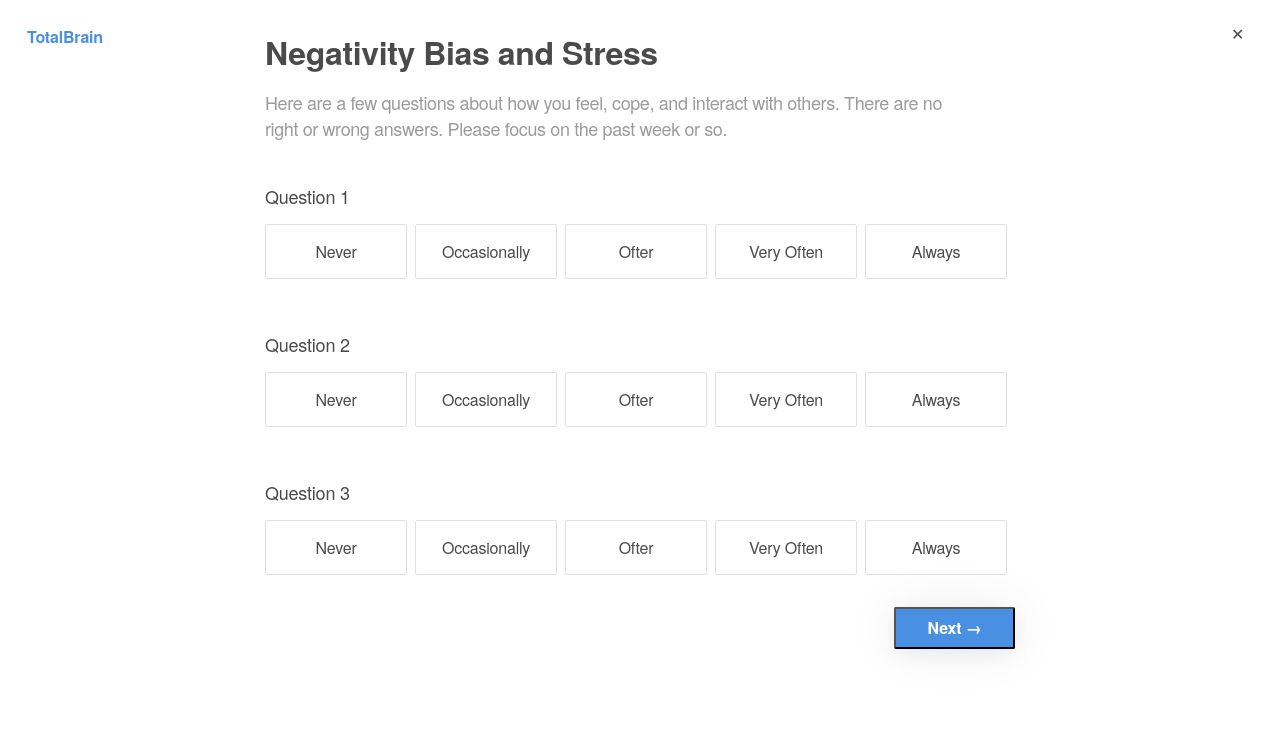
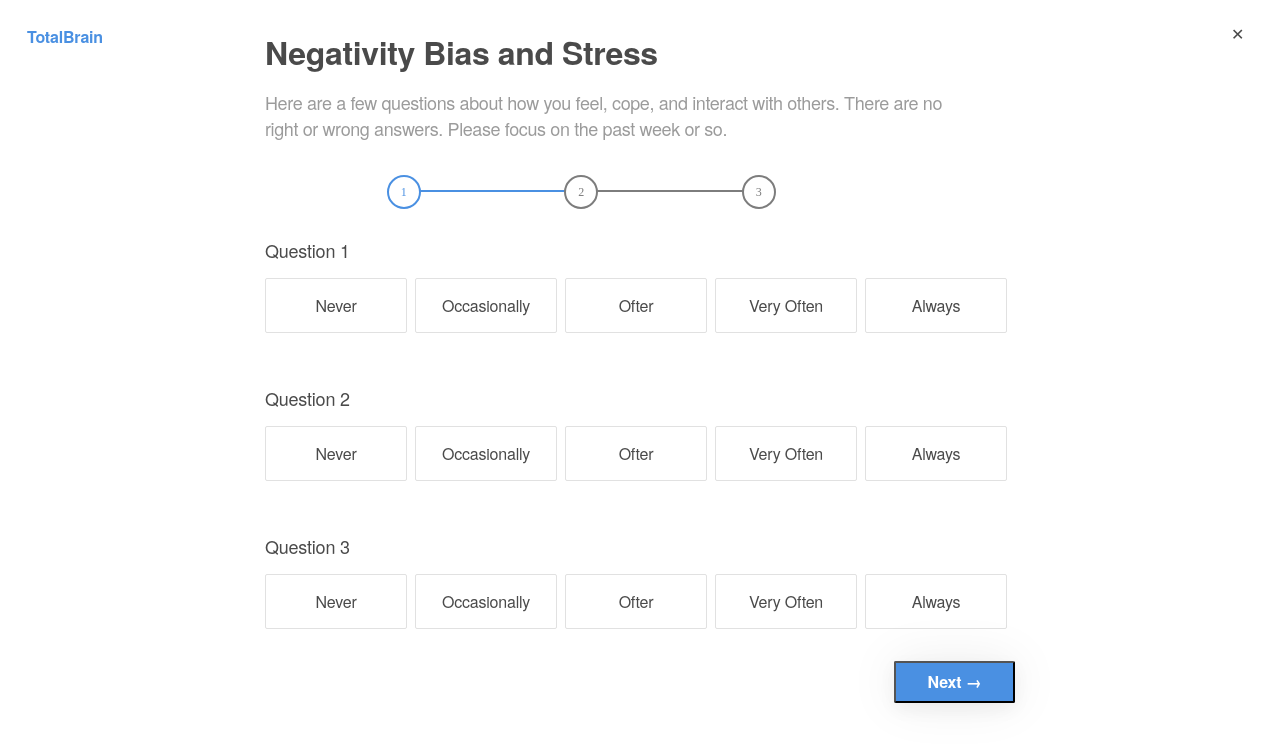
Before and after one commit to mo-sharif/Multi-step-react-form, a React app: page /assess in a window 1280 px wide. Shown: the top 748 px of the page. Built offline with nearby package versions, Linux system fonts and the light colour scheme; the HTML template or start-up script is replaced by a standard one.

Commit message:
Added progress bar

```diff
--- a/src/components/form/formBody/formBody.js
+++ b/src/components/form/formBody/formBody.js
@@ -2,6 +2,7 @@ import React from "react";
 import FormFirstPage from "../formFirstPage/formFirstPage";
 import FormSecondPage from "../formSecondPage/formSecondPage";
 import FormThirdPage from "../formThirdPage/formThirdPage";
+import ProgressBar from "../progressBar/progressBar";
 
 import PropTypes from "prop-types";
 
@@ -37,6 +38,7 @@ class FormBody extends React.Component {
 					others. There are no right or wrong answers. Please focus on the past
 					week or so.
 				</p>
+          <ProgressBar progress={page}/>
 				<div>
 					{page === 1 && (
 						<FormFirstPage
--- /dev/null
+++ b/src/components/form/progressBar/progressBar.js
@@ -0,0 +1,13 @@
+import React from "react";
+
+const ProgressBar = ({ progress }) => (
+	<div className="container">
+		<ul className="progress-bar">
+			<li className={progress == 1 ? "active" : "not-active"} />
+			<li className={progress == 2 ? "active" : "not-active"} />
+			<li className={progress == 3 ? "active" : "not-active"} />
+		</ul>
+	</div>
+);
+
+export default ProgressBar;
--- a/src/sass/main.scss
+++ b/src/sass/main.scss
@@ -111,7 +111,7 @@ body,
 		text-decoration: none;
 		padding: 40px;
 		@media screen and (max-width: $break-medium) {
-            font-size:22px;
+			font-size: 22px;
 			padding: 20px;
 		}
 	}
@@ -123,7 +123,7 @@ body,
 	@media screen and (max-width: $break-medium) {
 		display: inline-block;
 	}
-      .radio-input{
+	.radio-input {
 		@media screen and (max-width: $break-medium) {
 			display: inline-block;
 			width: 50%;
@@ -218,3 +218,57 @@ button {
 .previous-button {
 	float: left;
 }
+
+.container {
+	width: 100%;
+	margin: 0 auto;
+	padding: 10px;
+	.progress-bar {
+		counter-reset: step;
+		li {
+			list-style-type: none;
+			width: 25%;
+			float: left;
+			font-size: 12px;
+			position: relative;
+			text-align: center;
+			text-transform: uppercase;
+			color: #7d7d7d;
+			&:before {
+				width: 30px;
+				height: 30px;
+				content: counter(step);
+				counter-increment: step;
+				line-height: 30px;
+				border: 2px solid #7d7d7d;
+				display: block;
+				text-align: center;
+				margin: 0 auto 10px auto;
+				border-radius: 50%;
+				background-color: white;
+			}
+			&:after {
+				width: 100%;
+				height: 2px;
+				content: "";
+				position: absolute;
+				background-color: #7d7d7d;
+				top: 15px;
+				left: -50%;
+				z-index: -1;
+			}
+			&:first-child:after {
+				content: none;
+			}
+			&.active {
+				color: #4a90e2;
+				&:before {
+					border-color: #4a90e2;
+				}
+				+ li:after {
+					background-color: #4a90e2;
+				}
+			}
+		}
+	}
+}
```
Lines whose indentation alone changed are shown as unchanged.
